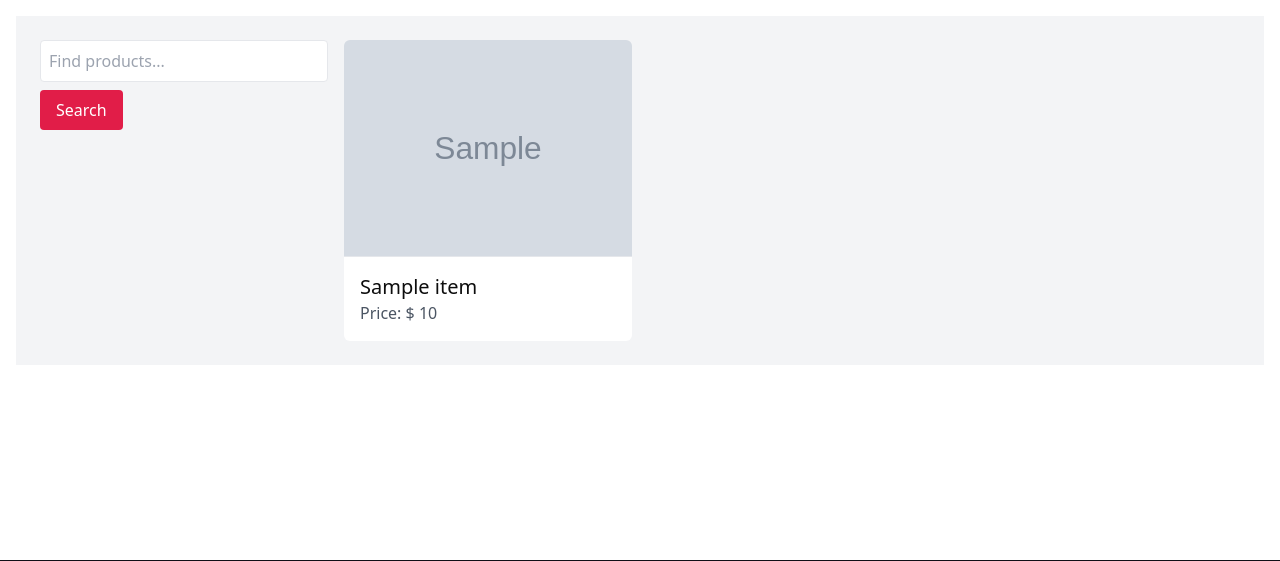
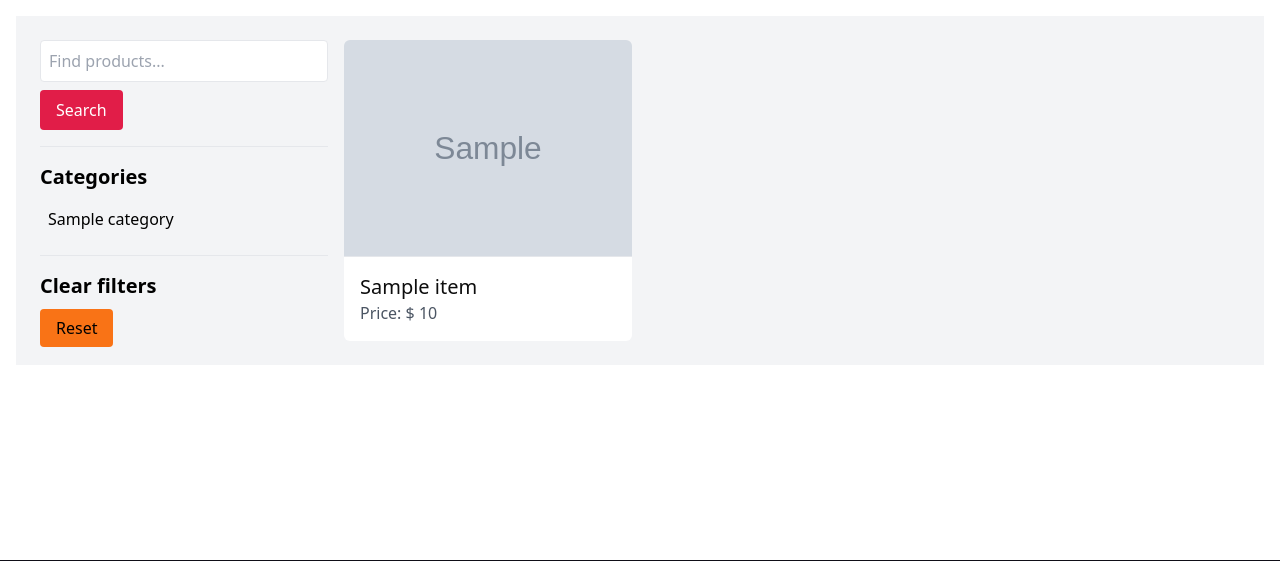
Before and after one commit to yves-ganza/Online-Marketplace, a Django app: template marketplace/item/templates/item/items.html in a window 1280 px wide. Shown: the part 68-629 px from the top of the page. Run offline with Django 5.2, Linux system fonts and the light colour scheme; the template is opened without the code that fills it: most values are stand-ins (such as "Sample title", 1, 10 or a date in 2020); grey boxes marked "Sample" are stand-in pictures; some libraries are stand-ins or nearby versions.

Commit message:
Implement filter by category

```diff
--- a/marketplace/item/templates/item/items.html
+++ b/marketplace/item/templates/item/items.html
@@ -10,6 +10,22 @@
             <input class="w-full p-2 border rounded" type="text" name="query" id="query" value="{{ query }}" placeholder="Find products...">
             <button class="px-4 py-2 mt-2 bg-rose-600 rounded text-white text-center">Search</button>
         </form>
+        <hr class="my-4">
+        <div>
+            <h3 class="text-xl font-semibold mb-2">Categories</h3>
+            <ul>
+                {% for category in categories %}
+                <li class="p-2 rounded {% if category.id == category_id %} bg-slate-500 {% endif %}">
+                    <a href="{% url 'item:items' %}?query={{ query }}&category={{ category.id }}">{{ category }}</a>
+                </li>
+                {% endfor %}
+            </ul>
+        </div>
+        <hr class="my-4">
+        <div>
+            <h3 class="text-xl font-semibold mb-4">Clear filters</h3>
+            <a class="bg-orange-500 py-2 px-4 rounded" href="{% url 'item:items' %}">Reset</a>
+        </div>
     </div>
     <div class="col-span-3">
         <div class="grid grid-cols-3 gap-4">
```
Also changed, not shown: marketplace/item/views.py (+9 -2 lines).
